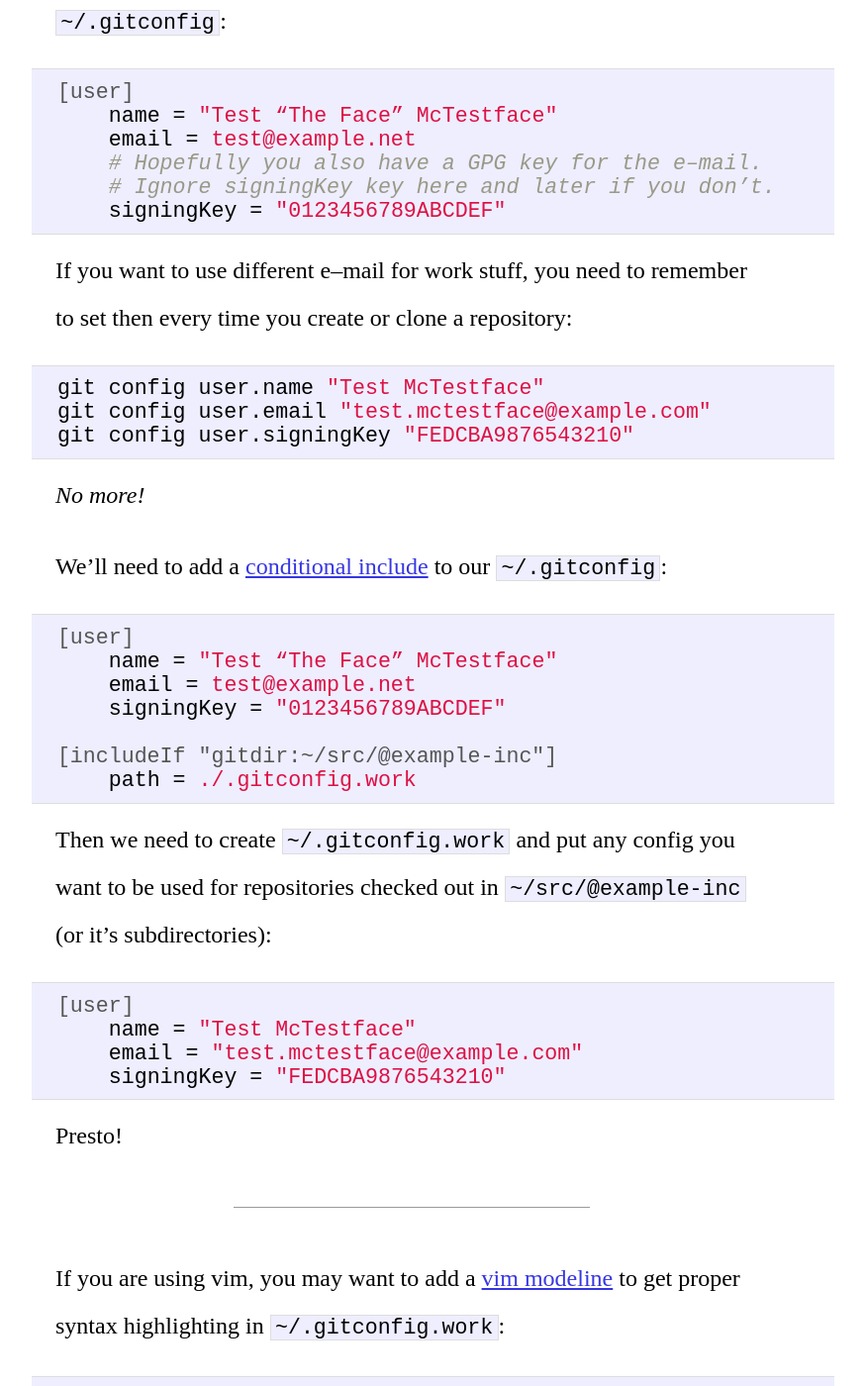
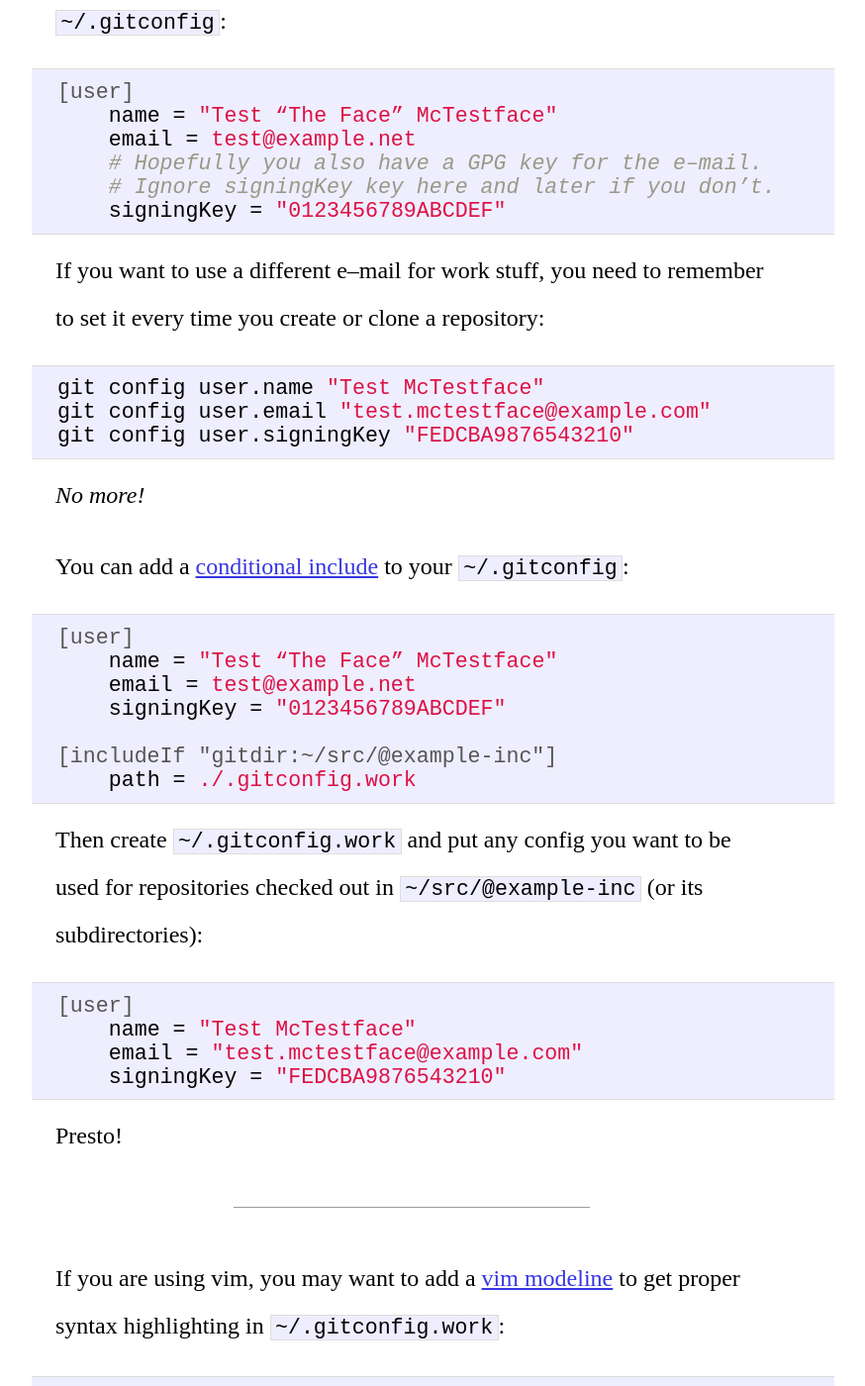
Before and after one commit to marek-saji/noplacelikecode, a Jekyll site: the page built from _posts/2021-08-29-git-email-by-directory.markdown, in a window 1280 px wide and 1400 px high, scrolled down 750 px. Shown: the whole window at 99% size, without its empty margins (224-1098 px from the left). Built offline with Jekyll 4.4.1, drawn with Linux system fonts in a browser that asks for light colours; some web fonts are replaced; our own code applies the rules of GitHub Pages for plain Markdown files.

Commit message:
fixup! "Set up different work e–mail in git by directory"
Co-authored-by: Anna Margoszczyn

````diff
--- a/_posts/2021-08-29-git-email-by-directory.markdown
+++ b/_posts/2021-08-29-git-email-by-directory.markdown
@@ -25,8 +25,8 @@ your `~/.gitconfig`:
     signingKey = "0123456789ABCDEF"
 ```
 
-If you want to use different e–mail for work stuff, you need to remember
-to set then every time you create or clone a repository:
+If you want to use a different e–mail for work stuff, you need to
+remember to set it every time you create or clone a repository:
 
 ```sh
 git config user.name "Test McTestface"
@@ -36,8 +36,7 @@ git config user.signingKey "FEDCBA9876543210"
 
 _No more!_
 
-We’ll need to add a [conditional include] to our
-`~/.gitconfig`:
+You can add a [conditional include] to your `~/.gitconfig`:
 
 ```ini
 [user]
@@ -49,9 +48,9 @@ We’ll need to add a [conditional include] to our
     path = ./.gitconfig.work
 ```
 
-Then we need to create `~/.gitconfig.work` and put any config you want
-to be used for repositories checked out in `~/src/@example-inc` (or
-it’s subdirectories):
+Then create `~/.gitconfig.work` and put any config you want to be used
+for repositories checked out in `~/src/@example-inc` (or its
+subdirectories):
 
 ```ini
 [user]
````
